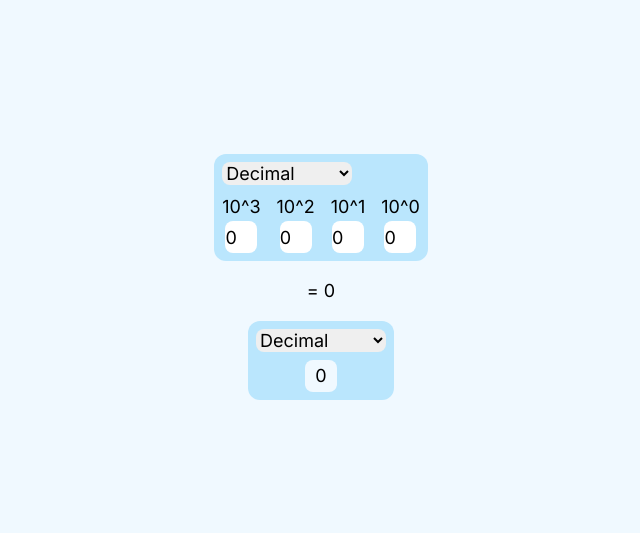
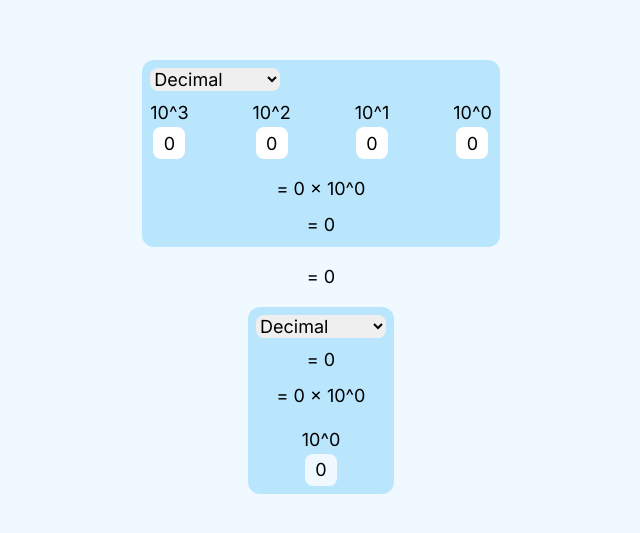
Before and after one commit to kevinthegreat1/number-converter, a Next.js app: page / in a window 1280 px wide. Shown: the part 123-656 px from the top of the page, without its empty margins (319-959 px from the left). Built offline with nearby package versions, Linux system fonts and the light colour scheme.

Commit message:
Add base 10 labels

```diff
--- a/src/components/input-number.tsx
+++ b/src/components/input-number.tsx
@@ -20,16 +20,16 @@ export default function InputNumber({type, setNumber}: InputNumberProps) {
 
   return (
     <div className="flex flex-col items-center gap-4">
-      <div className={"flex " + (radix == 10 ? "gap-4" : radix <= 10 ? "gap-12" : "gap-16")}>
+      <div className={"flex " + (radix < 10 ? "gap-12" : "gap-16")}>
         {Array(digitCount).fill(null).map((_, i) => (
           <div key={i} className="flex flex-col items-center">
             <div>{radix}^{digitCount - i - 1}</div>
-            <input type="text" maxLength={1} defaultValue="0" className="w-8 h-8 rounded-lg" onChange={e => setDigits(digits.map((digit, j) => j == i ? regex ? e.target.value = e.target.value.replace(regex, "") : e.target.value : digit))}/>
+            <input type="text" maxLength={1} defaultValue="0" className="w-8 h-8 rounded-lg text-center" onChange={e => setDigits(digits.map((digit, j) => j == i ? regex ? e.target.value = e.target.value.replace(regex, "") : e.target.value : digit))}/>
           </div>
         ))}
       </div>
 
-      {radix != 10 && !isNaN(value) && <div className="flex flex-col text-center gap-2">
+      {actualDigits.length != 0 && <div className="flex flex-col text-center gap-2">
         <div>= {actualDigits.map((digit, i) => `${parseInt(digit, radix)} × ${radix}^${actualDigits.length - i - 1}`).join(" + ")}</div>
         <div>= {actualDigits.map((digit, i) => `${parseInt(digit, radix) * radix ** (actualDigits.length - i - 1)}`).join(" + ")}</div>
       </div>}
--- a/src/components/output-number.tsx
+++ b/src/components/output-number.tsx
@@ -13,14 +13,14 @@ export default function OutputNumber({type, number}: OutputNumberProps) {
 
   return (
     <div className="flex flex-col items-center gap-4">
-      {radix != 10 && digits.length != 0 && <div className="flex flex-col text-center gap-2">
+      {digits.length != 0 && <div className="flex flex-col text-center gap-2">
         <div>= {digits.map((digit, i) => `${parseInt(digit, radix) * radix ** (digits.length - i - 1)}`).join(" + ")}</div>
         <div>= {digits.map((digit, i) => `${parseInt(digit, radix)} × ${radix}^${digits.length - i - 1}`).join(" + ")}</div>
       </div>}
-      <div className={"flex " + (radix == 10 ? "gap-2" : radix <= 10 ? "gap-12" : "gap-16") + " text-center align-middle"}>
+      <div className={"flex " + (radix < 10 ? "gap-12" : "gap-16") + " text-center align-middle"}>
         {digits.map((digit, i) => <div key={i} className="flex flex-col items-center gap-2">
-          <div>
-            {radix != 10 && <div>{radix}^{digits.length - i - 1}</div>}
+          <div className="flex flex-col items-center">
+            <div>{radix}^{digits.length - i - 1}</div>
             <div key={i} className="w-8 h-8 rounded-lg bg-sky-50 flex justify-center items-center">{digit.toUpperCase()}</div>
           </div>
         </div>)}
--- a/src/components/type-select.tsx
+++ b/src/components/type-select.tsx
@@ -21,7 +21,9 @@ export default function TypeSelect({type, setType}: TypeSelectProps) {
         <option value="hexadecimal">Hexadecimal</option>
         <option value="base b">Base b</option>
       </select>
-      {select == "base b" && <input type="text" maxLength={2} defaultValue="10" className="w-8 h-8 rounded-lg" onChange={e => setType(e.target.value.replace(/\D/, ""))}></input>}
+      {select == "base b" && <div>
+        b = <input type="text" maxLength={2} defaultValue="10" className="w-8 h-8 rounded-lg" onChange={e => setType(e.target.value.replace(/\D/, ""))}/>
+      </div>}
     </div>
   )
 }
```
